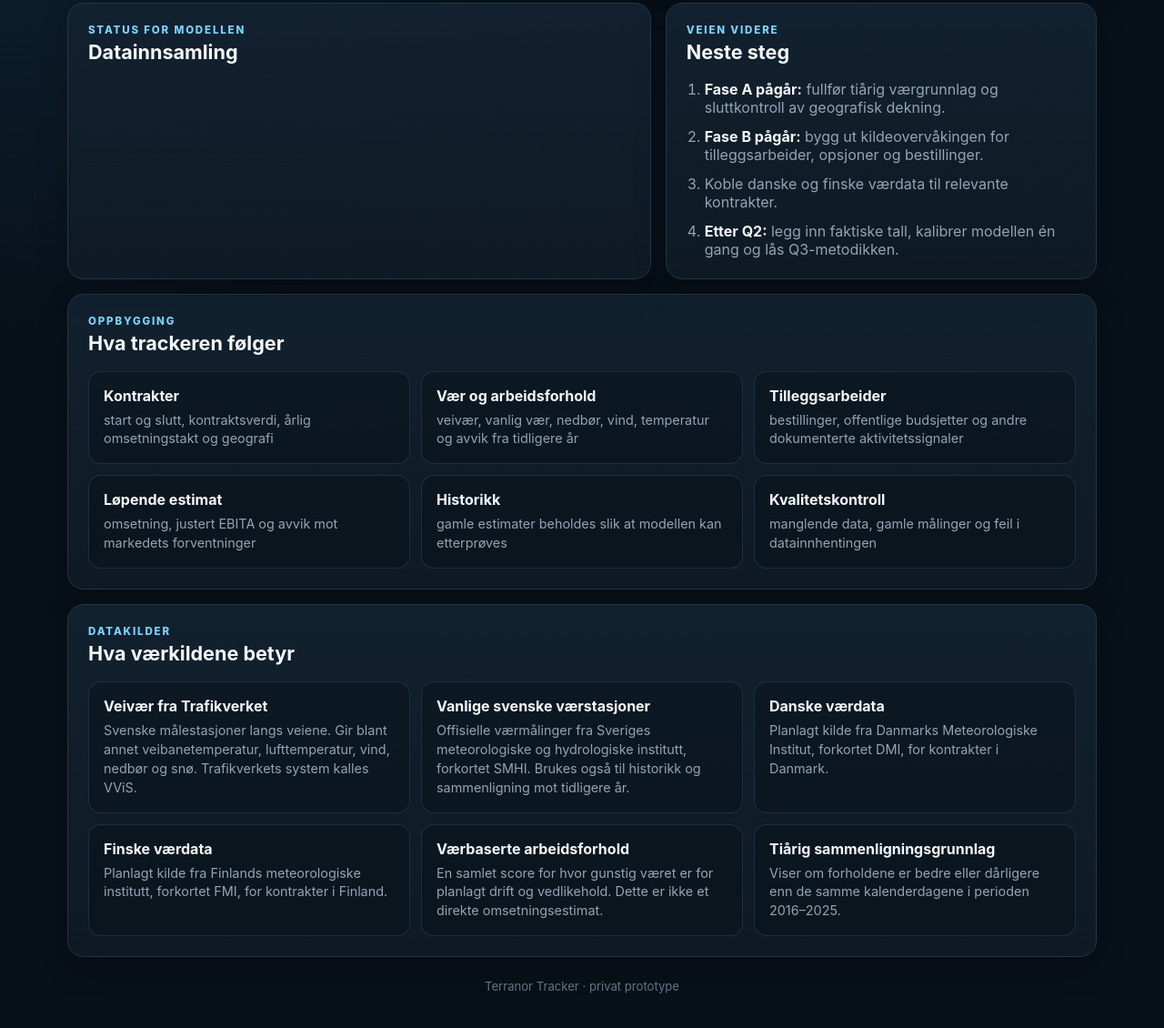
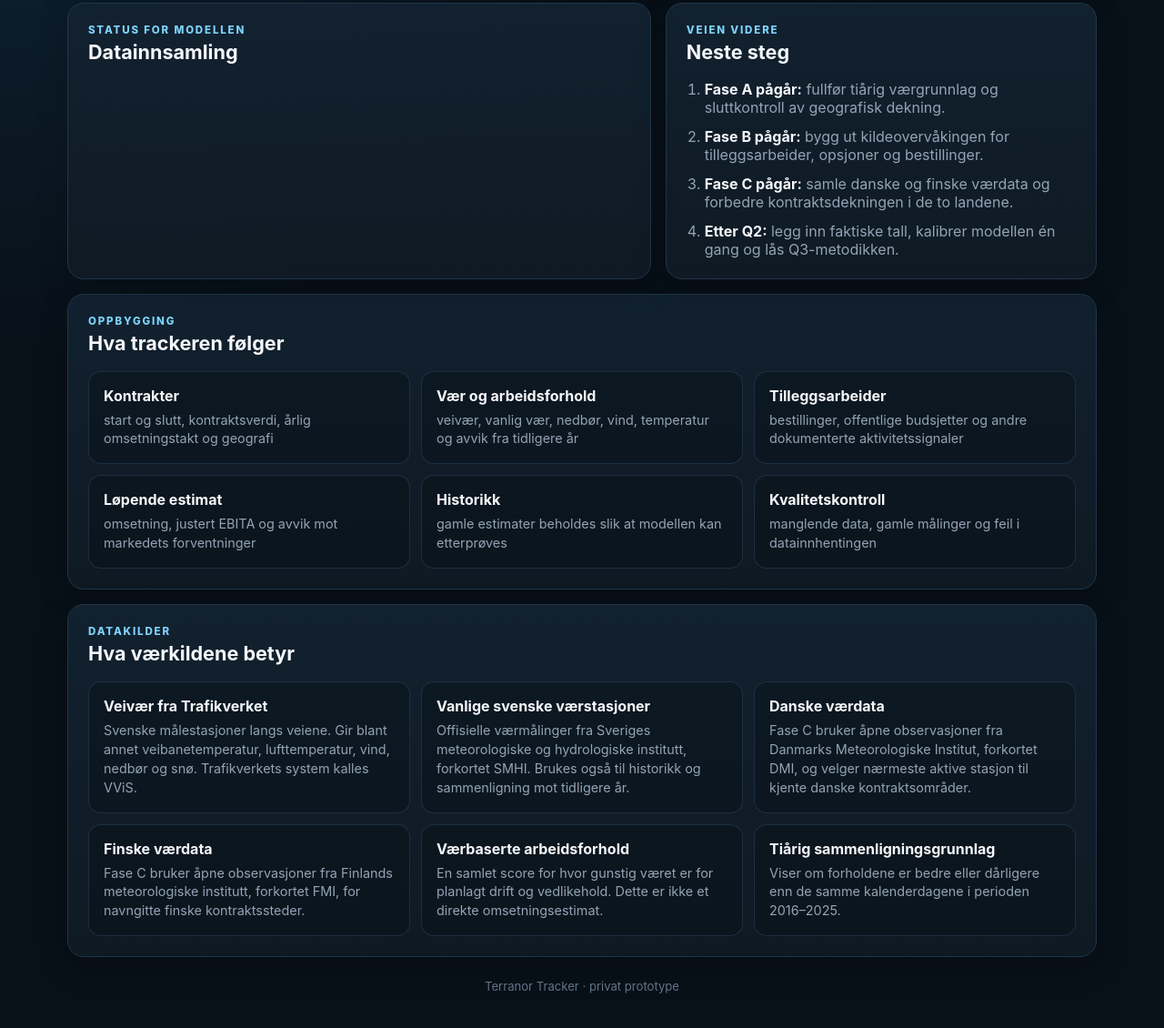
Before and after one commit to MKej88/terranor-tracker, a website: page public/index.html in a window 1280 px wide. Shown: the part 362-1492 px from the top of the page at 91% size. Drawn offline with Linux system fonts and the light colour scheme; no server answers.

Commit message:
Expose phase C from tracker home page

```diff
--- a/public/index.html
+++ b/public/index.html
@@ -18,6 +18,7 @@
         <div class="top-links">
           <a class="nav-link" href="/status.html">Datastatus</a>
           <a class="nav-link" href="/fase-b.html">Fase B</a>
+          <a class="nav-link" href="/fase-c.html">Fase C</a>
           <div class="pill" id="health-pill">kobler til…</div>
         </div>
       </header>
@@ -66,7 +67,7 @@
           <ol class="roadmap">
             <li><b>Fase A pågår:</b> fullfør tiårig værgrunnlag og sluttkontroll av geografisk dekning.</li>
             <li><b>Fase B pågår:</b> bygg ut kildeovervåkingen for tilleggsarbeider, opsjoner og bestillinger.</li>
-            <li>Koble danske og finske værdata til relevante kontrakter.</li>
+            <li><b>Fase C pågår:</b> samle danske og finske værdata og forbedre kontraktsdekningen i de to landene.</li>
             <li><b>Etter Q2:</b> legg inn faktiske tall, kalibrer modellen én gang og lås Q3-metodikken.</li>
           </ol>
         </article>
@@ -99,8 +100,8 @@
         <div class="modules">
           <div><b>Veivær fra Trafikverket</b><span>Svenske målestasjoner langs veiene. Gir blant annet veibanetemperatur, lufttemperatur, vind, nedbør og snø. Trafikverkets system kalles VViS.</span></div>
           <div><b>Vanlige svenske værstasjoner</b><span>Offisielle værmålinger fra Sveriges meteorologiske og hydrologiske institutt, forkortet SMHI. Brukes også til historikk og sammenligning mot tidligere år.</span></div>
-          <div><b>Danske værdata</b><span>Planlagt kilde fra Danmarks Meteorologiske Institut, forkortet DMI, for kontrakter i Danmark.</span></div>
-          <div><b>Finske værdata</b><span>Planlagt kilde fra Finlands meteorologiske institutt, forkortet FMI, for kontrakter i Finland.</span></div>
+          <div><b>Danske værdata</b><span>Fase C bruker åpne observasjoner fra Danmarks Meteorologiske Institut, forkortet DMI, og velger nærmeste aktive stasjon til kjente danske kontraktsområder.</span></div>
+          <div><b>Finske værdata</b><span>Fase C bruker åpne observasjoner fra Finlands meteorologiske institutt, forkortet FMI, for navngitte finske kontraktssteder.</span></div>
           <div><b>Værbaserte arbeidsforhold</b><span>En samlet score for hvor gunstig været er for planlagt drift og vedlikehold. Dette er ikke et direkte omsetningsestimat.</span></div>
           <div><b>Tiårig sammenligningsgrunnlag</b><span>Viser om forholdene er bedre eller dårligere enn de samme kalenderdagene i perioden 2016–2025.</span></div>
         </div>
```
